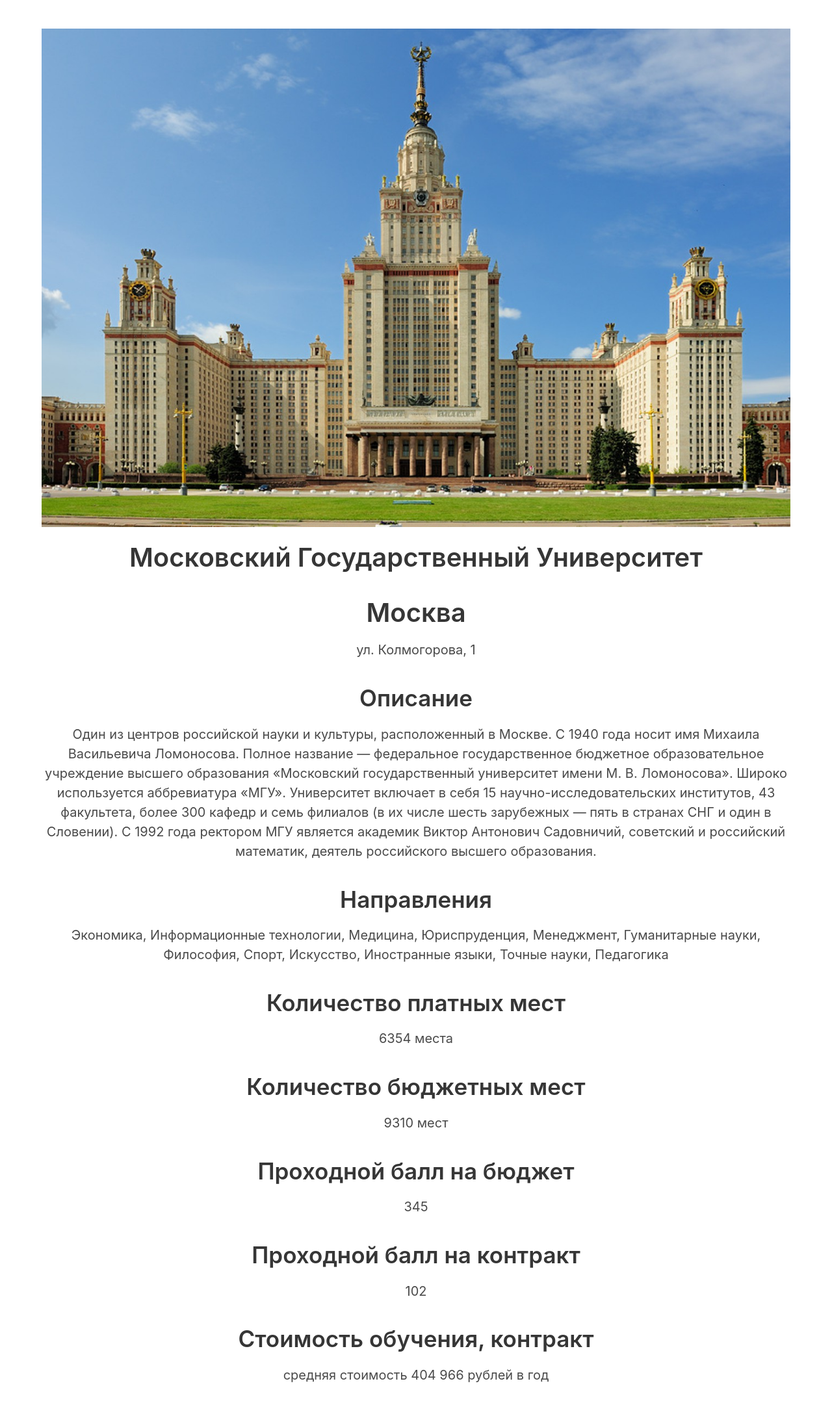
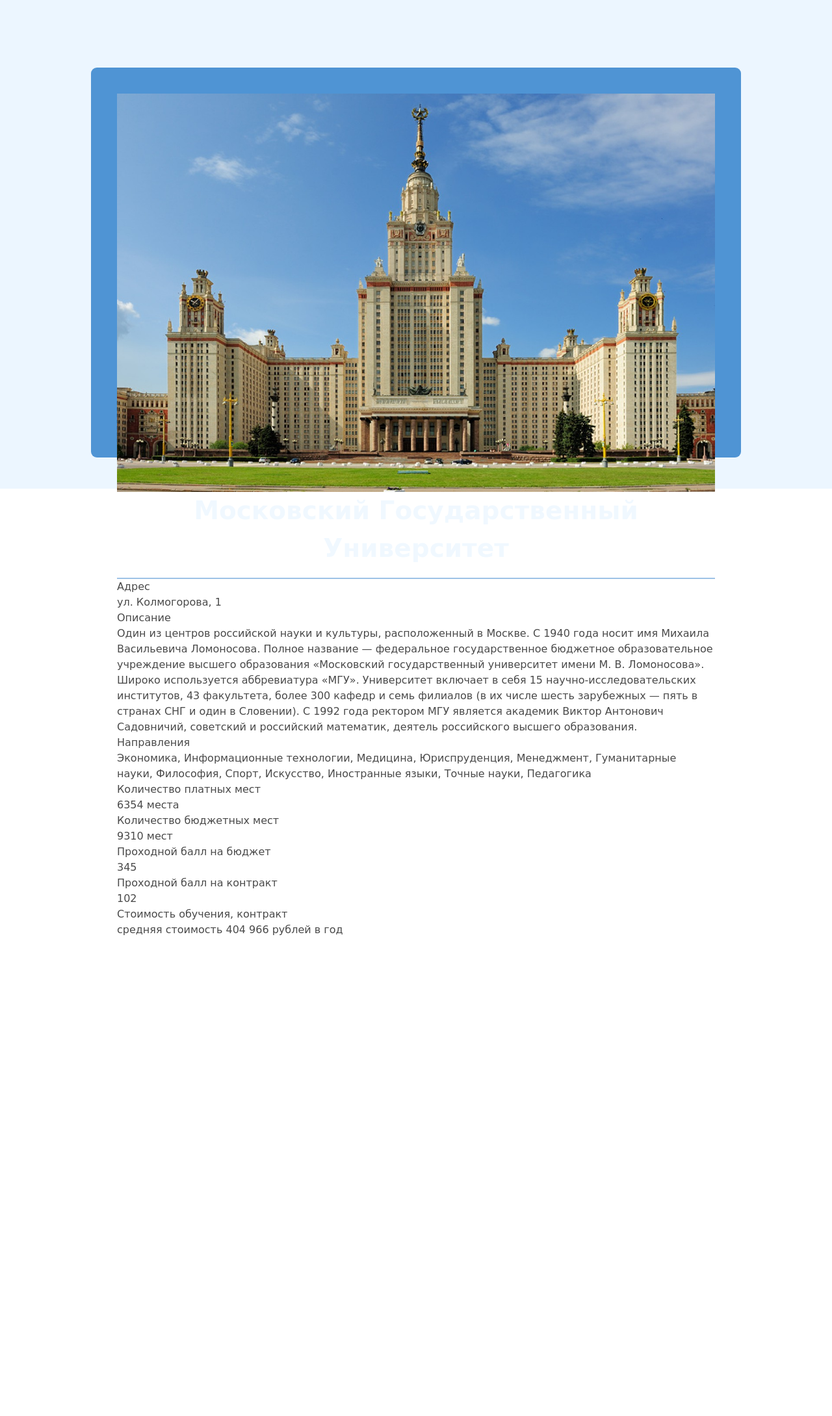
Before and after one commit to AllsOkay/vuzfinder, a Flask app: page /uni_info/1 in a window 1280 px wide. Shown: the part 52-2231 px from the top of the page at 65% size. After the commit the page ends 1491 px from the top, so only its background shows below. Run offline with Flask 3, Linux system fonts and the light colour scheme; some libraries are stand-ins or nearby versions.

Commit message:
Update uni_info.html

```diff
--- a/services/server/templates/uni_info.html
+++ b/services/server/templates/uni_info.html
@@ -1,19 +1,20 @@
 {% extends "base.html" %}
 
 {% block content %}
-<div class="level-item has-text-centered">
+<head>
+  <link rel="stylesheet" href="{{ url_for('static', filename='start.style.css') }}">
+</head>
 
   {% for uni in uni_details %}
-  <div class="container">
-    <div class="block">
+    <div class="app">
+      <div class="center">
           <figure class="image">
             <img src="{{ url_for('static', filename=uni.picture_name) }}">
           </figure>
       </div>
 
-    <div class="content is-medium">
         <h1>{{ uni.full_name }}</h1>
-      <h1>{{ uni.region }}</h1>
+        <h2>Адрес</h2>
         <p>{{ uni.adress }}</p>
         <h2>Описание</h2>
         <p>{{ uni.description }}</p>
@@ -29,8 +30,6 @@
         <p>{{ uni.eg_score_contract }}</p>
         <h2>Стоимость обучения, контракт</h2>
         <p>{{ uni.cost }}</p>
-    </div>
-  </div>
     {% endfor %}
   </div>
 {% endblock %}
```
Lines whose indentation alone changed are shown as unchanged.
